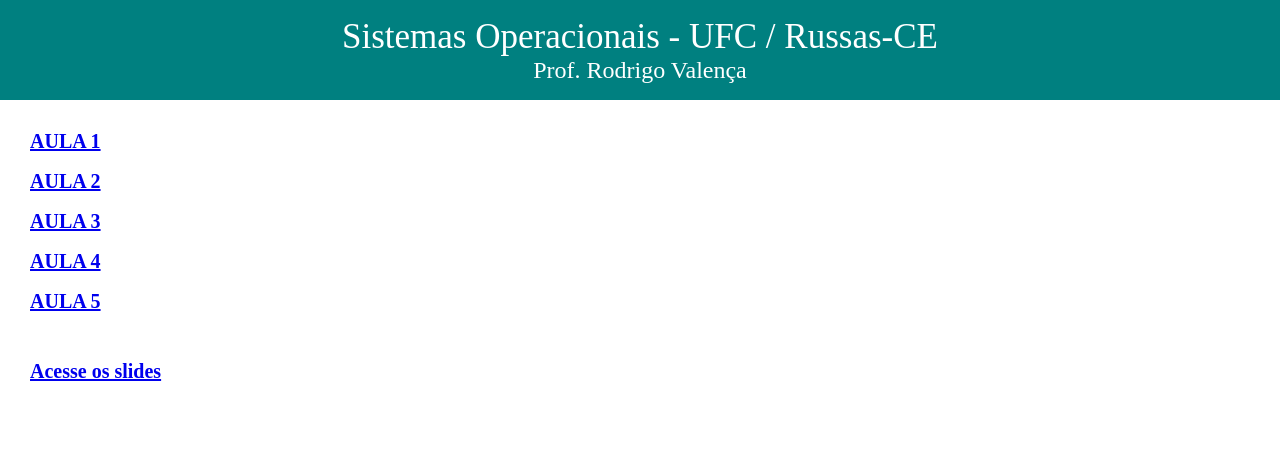
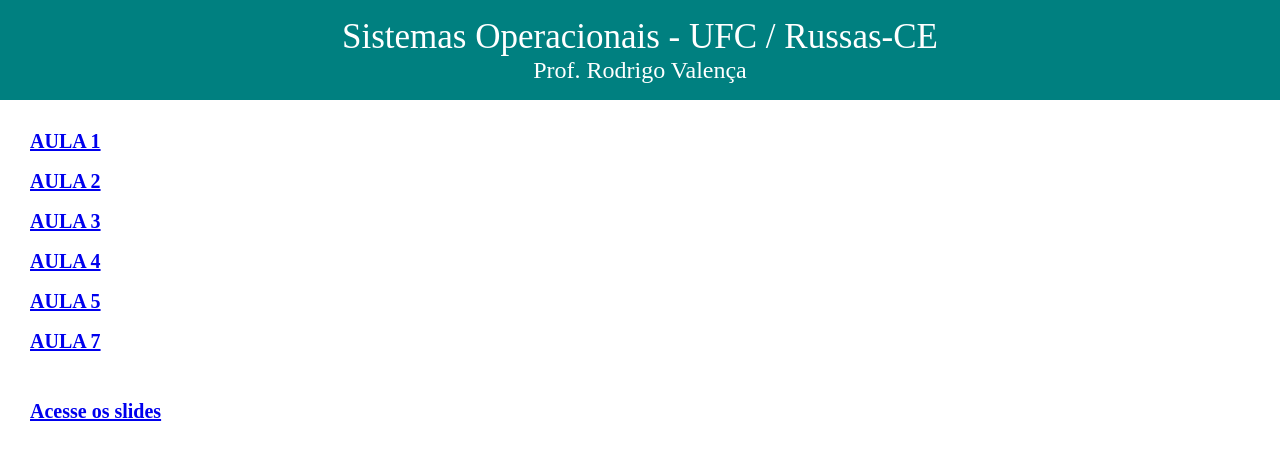
Before and after one commit to rodrigo-professor/rodrigo-professor.github.io, a plain HTML site: page index.html in a window 1280 px wide. Drawn offline with Linux system fonts and the light colour scheme.

Commit message:
Update index.html

```diff
--- a/index.html
+++ b/index.html
@@ -31,6 +31,9 @@
     <div class="aula">
       <a href="https://drive.google.com/file/d/1j_QlEa3NMBI175ue6oWMXQmicurHAKjz/view?usp=sharing">Aula 5</a>
     </div>
+    <div class="aula">
+      <a href="https://drive.google.com/file/d/1c5yn8ThmuBht9Twy-V3DJJW41wgDEGL_/view?usp=sharing">Aula 7</a>
+    </div>
   </div>
 
   <div class="slides">
```
